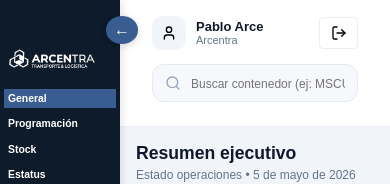
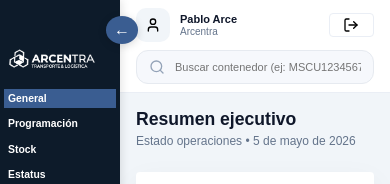
Before and after one commit to Pabloblockchain24/arcentra_portal, a React (Vite) app: page / in a window 390 px wide. Shown: the top 184 px of the page. Built offline with nearby package versions, Linux system fonts and the light colour scheme.

Commit message:
fix portal 18061433

```diff
--- a/src/styles.css
+++ b/src/styles.css
@@ -1902,8 +1902,8 @@ button:disabled {
    ========================= */
 @media (max-width: 576px) {
   .topbar {
-    padding: 1rem 2rem 1.5rem;
-    gap: 14px;
+    padding: 0.5rem 1rem 0.5rem;
+    gap: 0.5rem;
   }
   .topbar__profile {
     width: 100%;
@@ -1913,27 +1913,26 @@ button:disabled {
     display: flex;
   }
   .topbar__name {
-    font-size: 13px;
+    font-size: 11px;
   }
   .topbar__role {
-    font-size: 11px;
+    font-size: 10px;
   }
   .topbar__logout {
     width: 25%;
-    height: 32px;
+    height: 24px;
     border-radius: 4px;
     justify-content: center;
-    gap: 8px;
   }
   .topbar__search {
     width: 100%;
-    padding: 10px 12px;
+    padding: 0.5rem 0.75rem;
   }
   .topbar__input {
-    font-size: 13px;
+    font-size: 11px;
   }
   .topbar__input::placeholder {
-    font-size: 12px;
+    font-size: 11px;
     content: "Buscar contenedor...";
   }
   .topbar__result-item {
--- a/src/styles/pages/_topbar.scss
+++ b/src/styles/pages/_topbar.scss
@@ -256,8 +256,8 @@
 
 @media (max-width: 576px) {
   .topbar {
-    padding: 1rem 2rem 1.5rem;
-    gap: 14px;
+    padding: 0.5rem 1rem 0.5rem;
+    gap: 0.5rem;
   }
 
 
@@ -271,32 +271,31 @@
   }
 
   .topbar__name {
-    font-size: 13px;
+    font-size: 11px;
   }
 
   .topbar__role {
-    font-size: 11px;
+    font-size: 10px;
   }
 
   .topbar__logout {
     width: 25%;
-    height: 32px;
+    height: 24px;
     border-radius: 4px;
     justify-content: center;
-    gap: 8px;
   }
 
   .topbar__search {
     width: 100%;
-    padding: 10px 12px;
+    padding: 0.5rem 0.75rem;
   }
 
   .topbar__input {
-    font-size: 13px;
+    font-size: 11px;
   }
 
   .topbar__input::placeholder {
-    font-size: 12px;
+    font-size: 11px;
     content: "Buscar contenedor...";
   }
 
```
Also changed, not shown: 1 other file (tests, documents, lock files or other folders).
